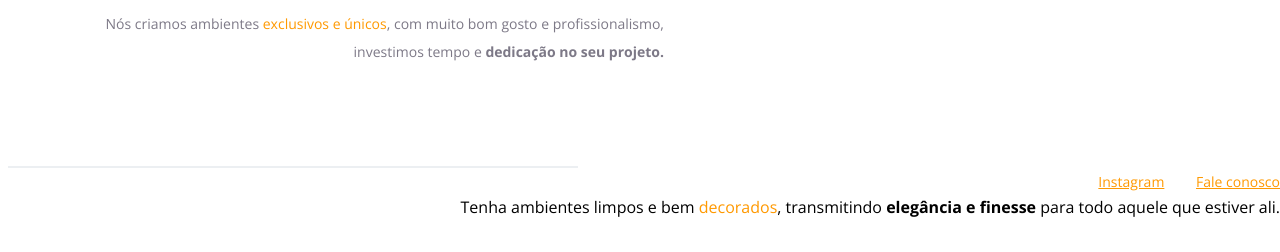
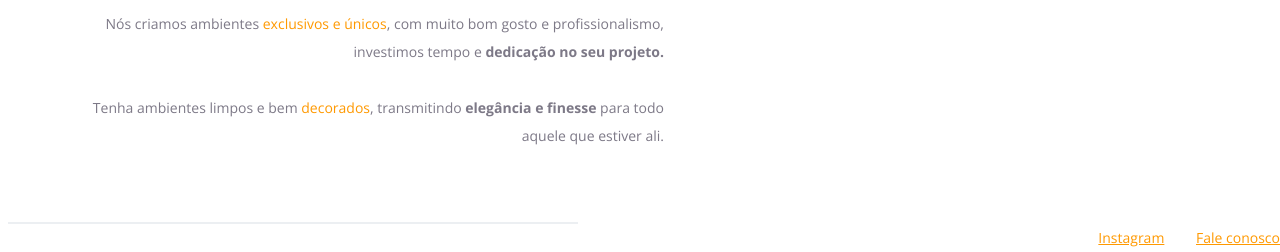
Before and after one commit to gabrivoy/explorer-exercise-01, a plain HTML site: page index.html in a window 1280 px wide. Shown: the part 668-920 px from the top of the page. Before the commit the page ends 886 px from the top, so only its background shows below. Drawn offline with nearby package versions, Linux system fonts and the light colour scheme.

Commit message:
Minor adjustments on tags and organization on `html` file

```diff
--- a/index.html
+++ b/index.html
@@ -22,36 +22,29 @@
 
     <h1>Ambientes únicos para você!</h1>
     <p>
-      Nós criamos ambientes <span>exclusivos e únicos</span>, com muito
-      bom gosto e profissionalismo, investimos tempo e
-      <strong>dedicação no seu projeto.</strong>
+      Nós criamos ambientes <span>exclusivos e únicos</span>, com muito bom gosto
+      e profissionalismo, investimos tempo e <strong>dedicação no seu projeto.</strong>
 
       <br />
       <br />
+
+      Tenha ambientes limpos e bem <span>decorados</span>, transmitindo <strong>
+      elegância e finesse</strong> para todo aquele que estiver ali.
     </p>
   </div>
-
-
-
 
   <div class="line"></div>
 
   <div id="footer">
-    <a target="_blank" href="https://instagram.com/moveisparavoce"
-      >Instagram</a
-    >
+    <a target="_blank" href="https://instagram.com/moveisparavoce">Instagram</a>
     <a href="mailto:contato@moveisparavoce.com">Fale conosco</a>
   </div>
-
-  Tenha ambientes limpos e bem <span>decorados</span>, transmitindo
-  <strong>elegância e finesse</strong>
-  para todo aquele que estiver ali.
 
   <img
     id="balls"
     src="images/balls.svg"
     alt="Bolinhas alaranjadas no canto inferior direito da tela"
   />
+
 </body>
-
 </html>
```
